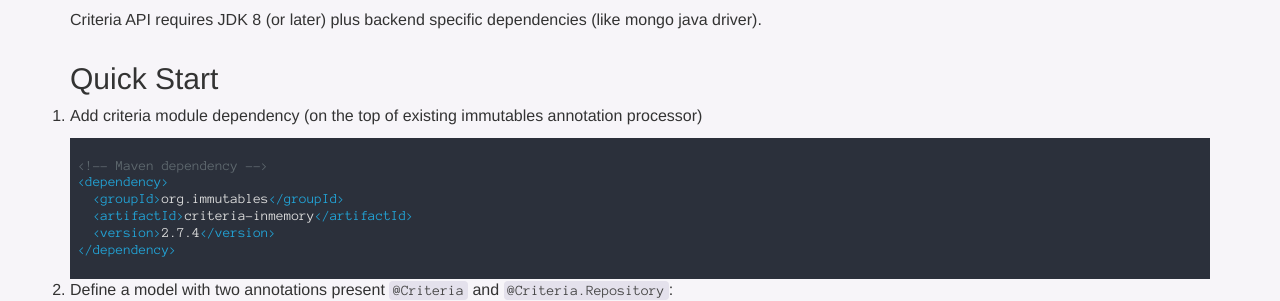
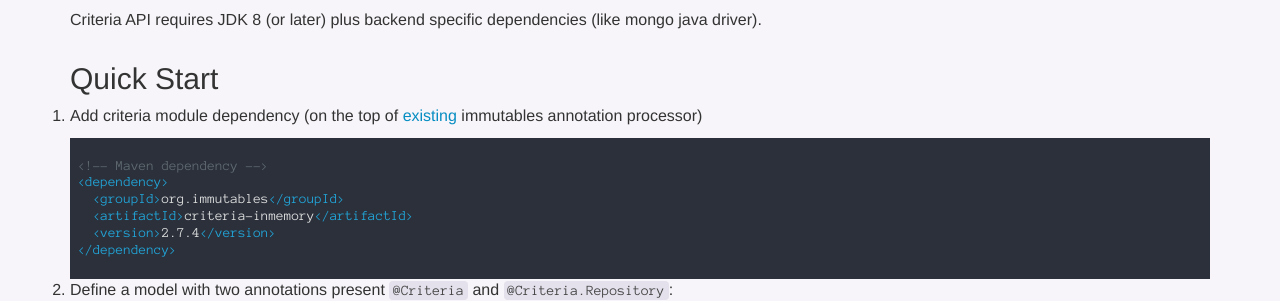
Before and after one commit to immutables/immutables.github.io, a Jekyll site: the page built from criteria.md, in a window 1280 px wide and 900 px high, scrolled down 645 px. Shown: the part 153-454 px from the top of the window. Built offline with Jekyll 4.4.1, drawn with Linux system fonts in a browser that asks for light colours; nearby versions of some CDN libraries; Markdown is read by kramdown in place of the engine named in the settings; part of the change alters nothing that is shown.

````diff
--- a/criteria.md
+++ b/criteria.md
@@ -23,7 +23,7 @@ Criteria API requires JDK 8 (or later) plus backend specific dependencies (like
 
 Quick Start
 -----
-1. Add criteria module dependency (on the top of existing immutables annotation processor)
+1. Add criteria module dependency (on the top of [existing](getstarted.html) immutables annotation processor)
 
     ```xml
     <!-- Maven dependency -->
````
